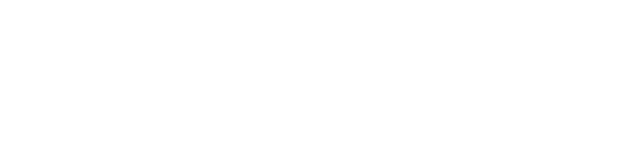
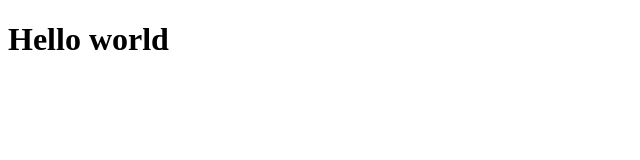
Before and after one commit to ananya-gupta966/project2, a plain HTML site: page index.html in a window 1280 px wide. Shown: the whole page, without its empty margins (0-640 px from the left). Drawn offline with Linux system fonts and the light colour scheme.

Commit message:
update index file

```diff
--- a/index.html
+++ b/index.html
@@ -6,6 +6,8 @@
     <title>Project 2</title>
 </head>
 <body>
-
+    <div class="container">
+        <h1>Hello world</h1>
+    </div>
 </body>
 </html>
```
